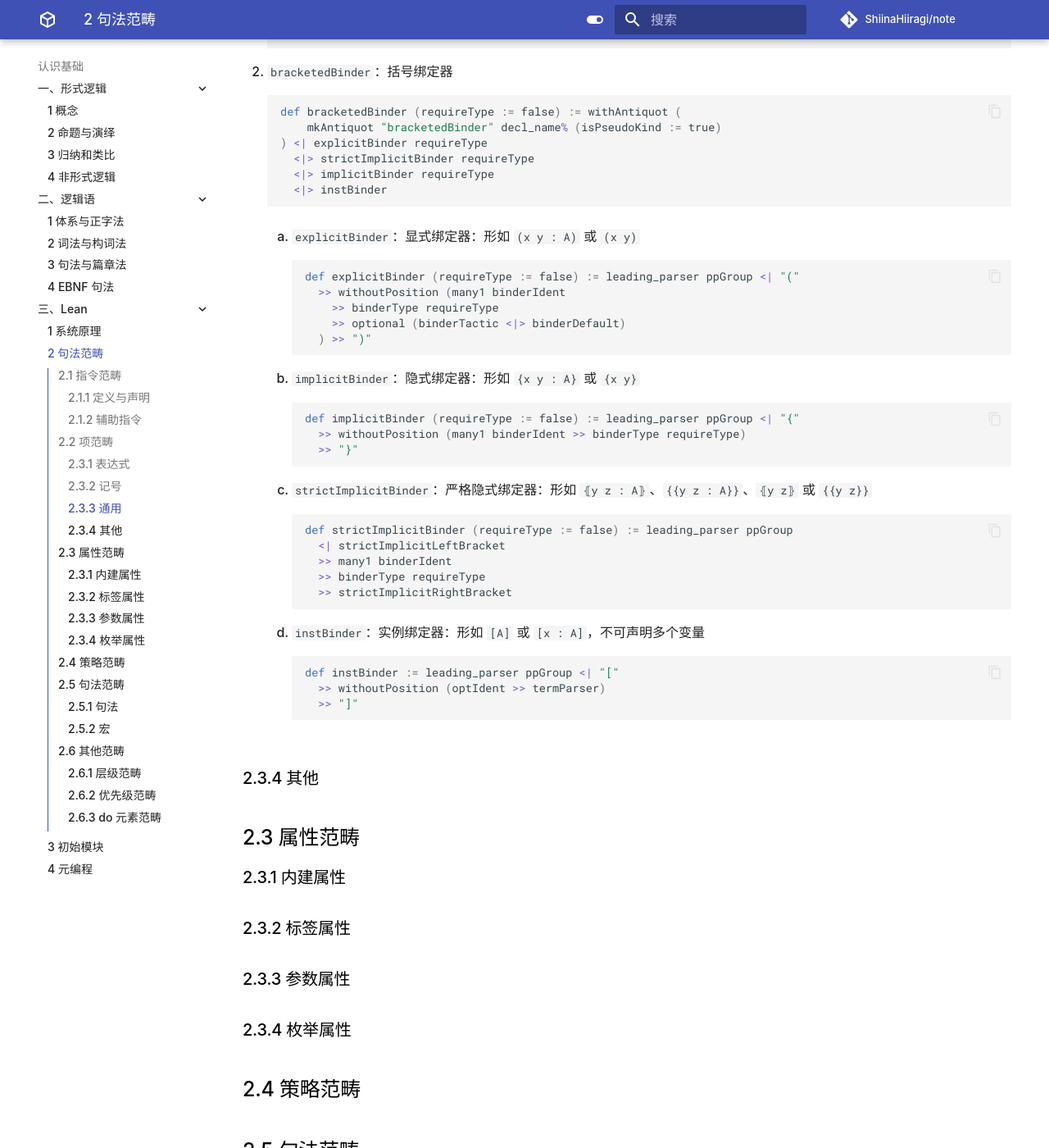
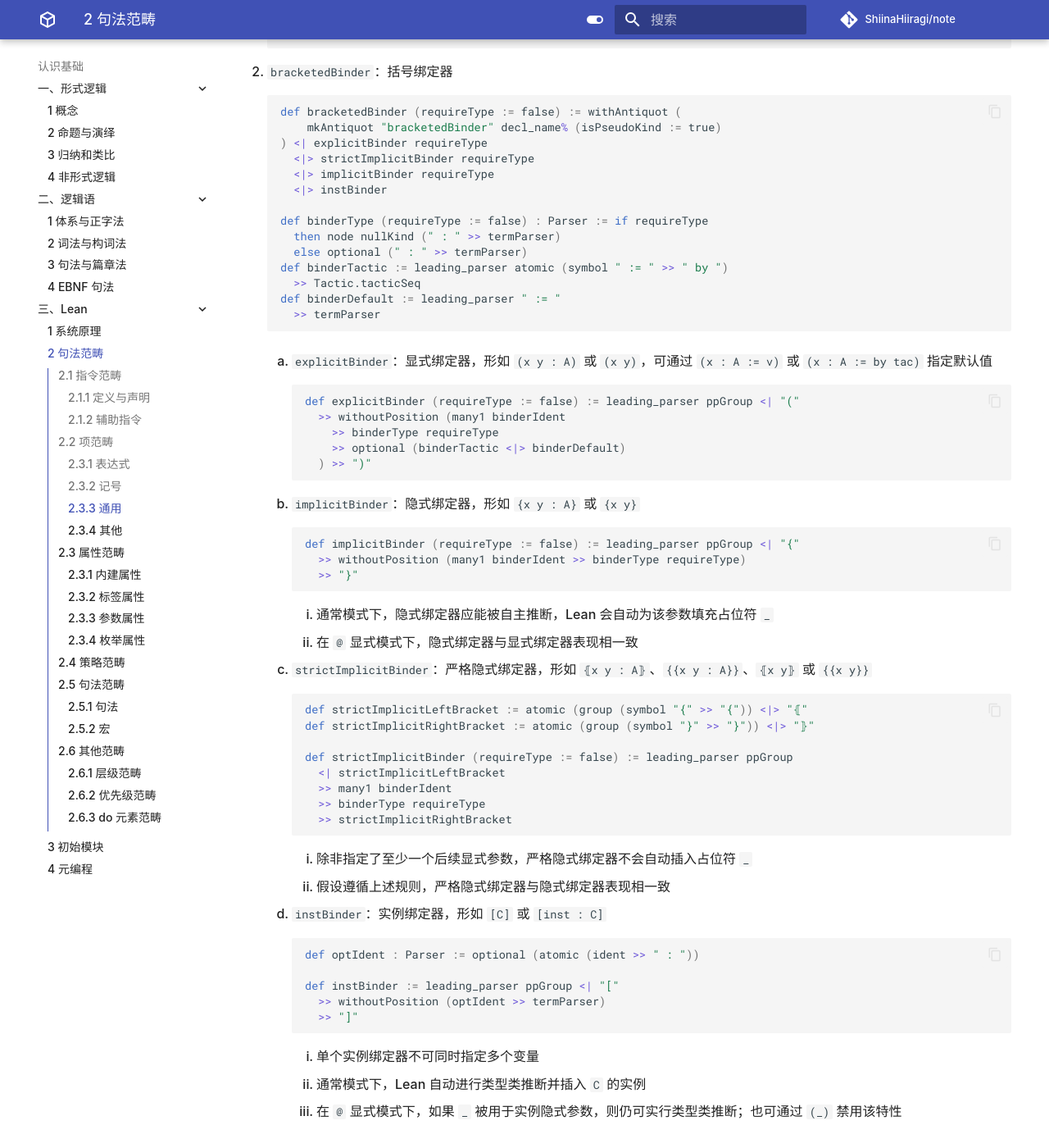
Before and after one commit to ShiinaHiiragi/note, an MkDocs documentation site: the page built from docs/cogn/lean/cat.md, in a window 1280 px wide and 1400 px high, scrolled down 4224 px. Shown: the whole window at 82% size. Built offline with MkDocs 1.6.1 and Material for MkDocs 9.7.7, drawn with Linux system fonts in a browser that asks for light colours; comment, search, counter and statistics services are not loaded.

Commit message:
add binder

````diff
--- a/docs/cogn/lean/cat.md
+++ b/docs/cogn/lean/cat.md
@@ -208,9 +208,17 @@
       <|> strictImplicitBinder requireType
       <|> implicitBinder requireType
       <|> instBinder
+
+    def binderType (requireType := false) : Parser := if requireType
+      then node nullKind (" : " >> termParser)
+      else optional (" : " >> termParser)
+    def binderTactic := leading_parser atomic (symbol " := " >> " by ")
+      >> Tactic.tacticSeq
+    def binderDefault := leading_parser " := "
+      >> termParser
     ```
 
-    1. `explicitBinder`：显式绑定器：形如 `(x y : A)` 或 `(x y)`
+    1. `explicitBinder`：显式绑定器，形如 `(x y : A)` 或 `(x y)`，可通过 `(x : A := v)` 或 `(x : A := by tac)` 指定默认值
 
         ```lean
         def explicitBinder (requireType := false) := leading_parser ppGroup <| "("
@@ -220,7 +228,7 @@
           ) >> ")"
         ```
 
-    2. `implicitBinder`：隐式绑定器：形如 `{x y : A}` 或 `{x y}`
+    2. `implicitBinder`：隐式绑定器，形如 `{x y : A}` 或 `{x y}`
 
         ```lean
         def implicitBinder (requireType := false) := leading_parser ppGroup <| "{"
@@ -228,9 +236,15 @@
           >> "}"
         ```
 
-    3. `strictImplicitBinder`：严格隐式绑定器：形如 `⦃y z : A⦄`、`{{y z : A}}`、`⦃y z⦄` 或 `{{y z}}`
+        1. 通常模式下，隐式绑定器应能被自主推断，Lean 会自动为该参数填充占位符 `_`
+        2. 在 `@` 显式模式下，隐式绑定器与显式绑定器表现相一致
+
+    3. `strictImplicitBinder`：严格隐式绑定器，形如 `⦃x y : A⦄`、`{{x y : A}}`、`⦃x y⦄` 或 `{{x y}}`
 
         ```lean
+        def strictImplicitLeftBracket := atomic (group (symbol "{" >> "{")) <|> "⦃"
+        def strictImplicitRightBracket := atomic (group (symbol "}" >> "}")) <|> "⦄"
+
         def strictImplicitBinder (requireType := false) := leading_parser ppGroup
           <| strictImplicitLeftBracket
           >> many1 binderIdent
@@ -238,13 +252,22 @@
           >> strictImplicitRightBracket
         ```
 
-    4. `instBinder`：实例绑定器：形如 `[A]` 或 `[x : A]`，不可声明多个变量
+        1. 除非指定了至少一个后续显式参数，严格隐式绑定器不会自动插入占位符 `_`
+        2. 假设遵循上述规则，严格隐式绑定器与隐式绑定器表现相一致
+
+    4. `instBinder`：实例绑定器，形如 `[C]` 或 `[inst : C]`
 
         ```lean
+        def optIdent : Parser := optional (atomic (ident >> " : "))
+
         def instBinder := leading_parser ppGroup <| "["
           >> withoutPosition (optIdent >> termParser)
           >> "]"
         ```
+
+        1. 单个实例绑定器不可同时指定多个变量
+        2. 通常模式下，Lean 自动进行类型类推断并插入 `C` 的实例
+        3. 在 `@` 显式模式下，如果 `_` 被用于实例隐式参数，则仍可实行类型类推断；也可通过 `(_)` 禁用该特性
 
 ### 2.3.4 其他
 
````
